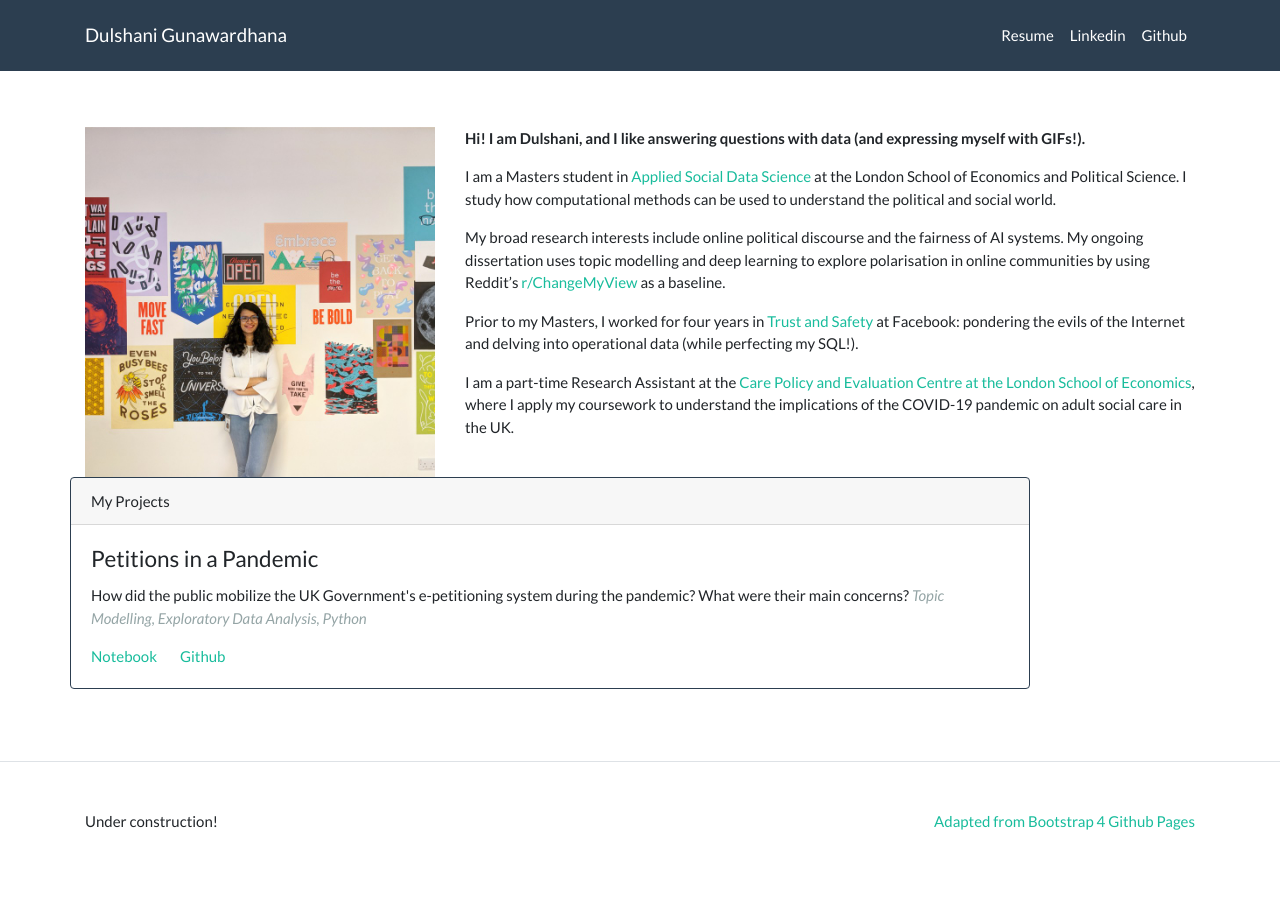
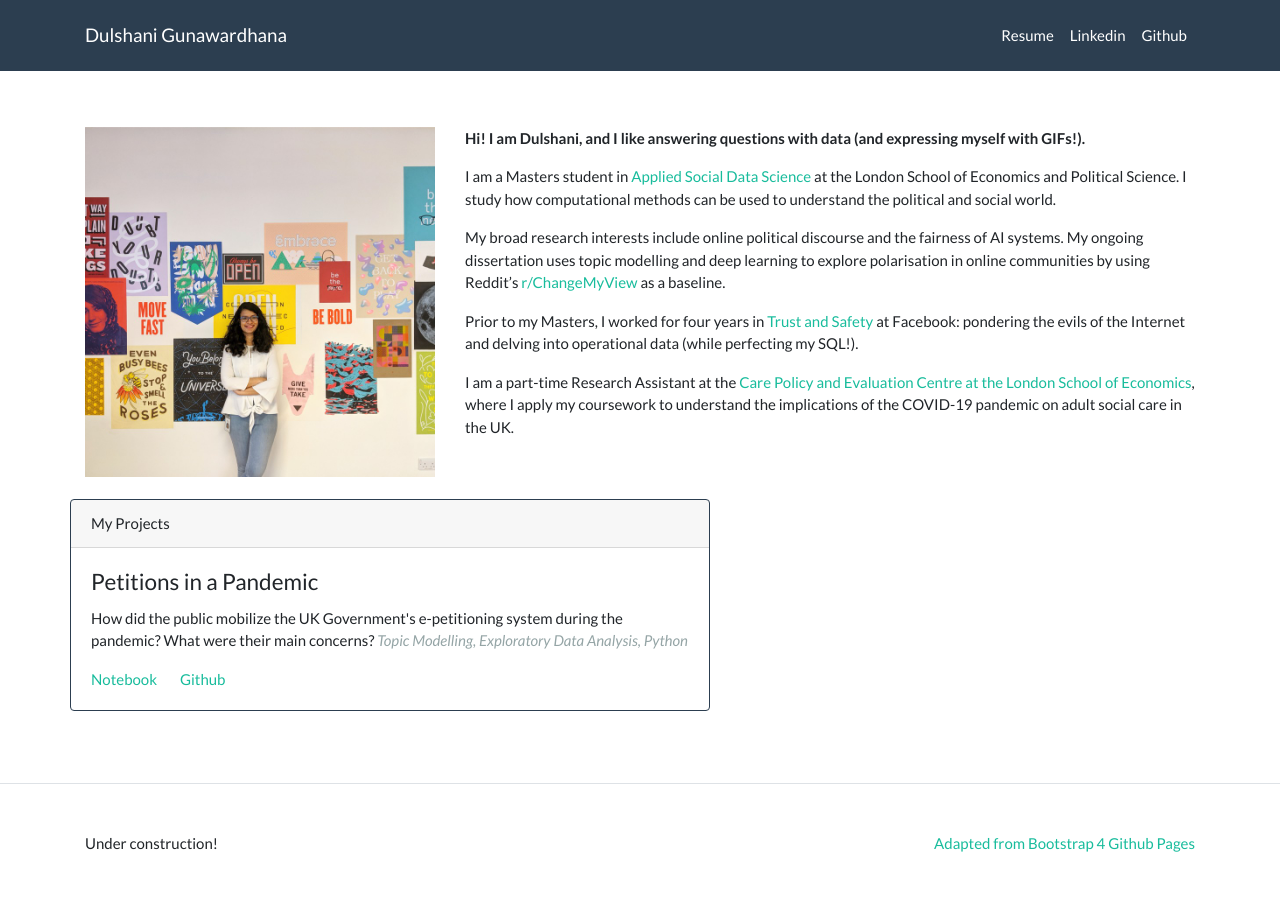
Before and after one commit to dshgna/dshgna.github.io, a Jekyll site: the page built from index.md, in a window 1280 px wide. Built offline with Jekyll 4.4.1, drawn with Linux system fonts in a browser that asks for light colours.

Commit message:
Update landing page

```diff
--- a/_layouts/page.html
+++ b/_layouts/page.html
@@ -15,9 +15,9 @@ layout: default
           <section>{{ content }}</section>
         </div>
     </div>
-
+    <br/>
     <div class="row">
-        <div class="card border-primary mb-4" style="max-width: 60rem;">
+        <div class="card border-primary mb-4" style="max-width: 40rem;">
           <div class="card-header">My Projects</div>
           <div class="card-body">
             <h4 class="card-title">Petitions in a Pandemic</h4>
```
